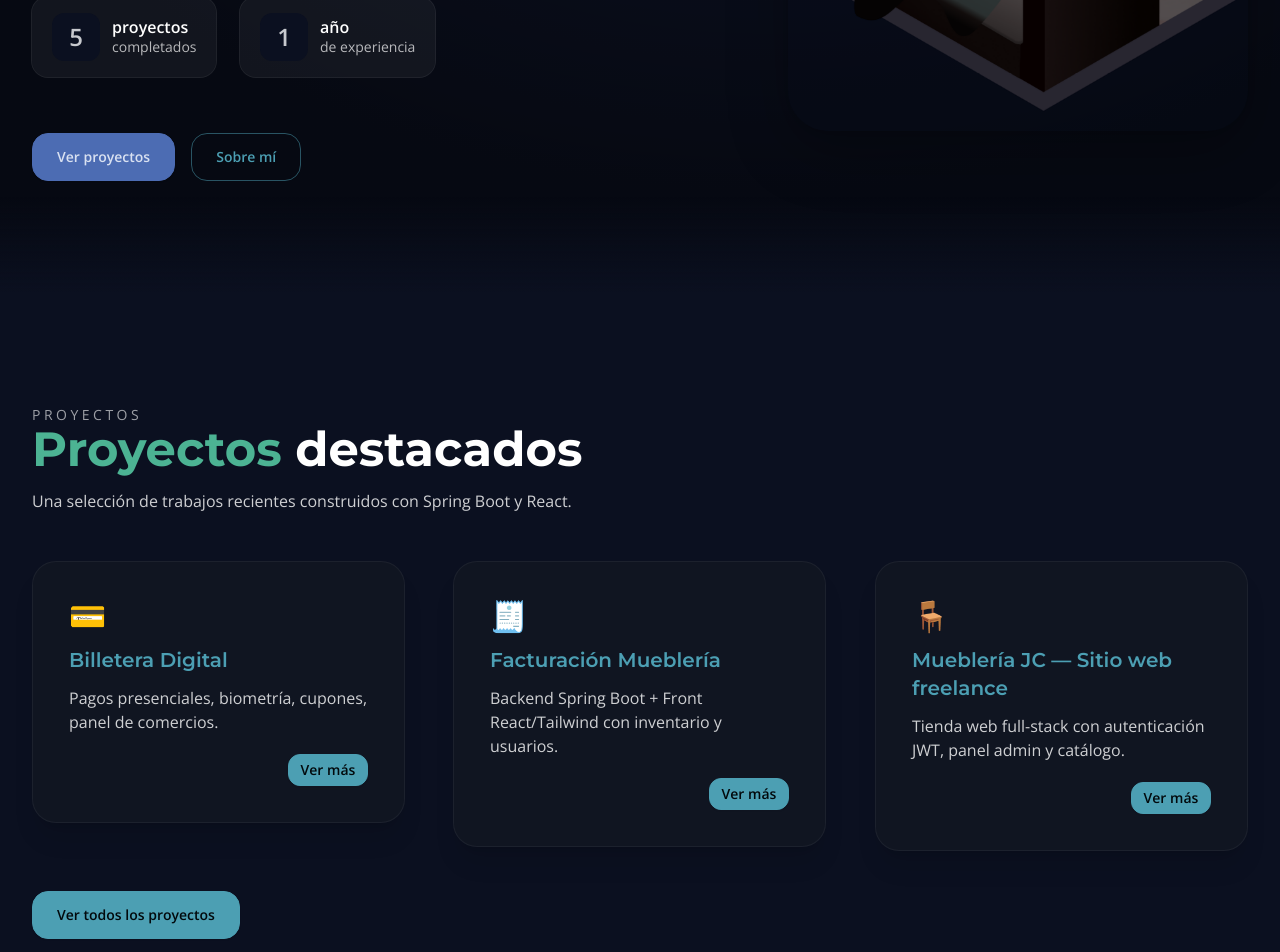
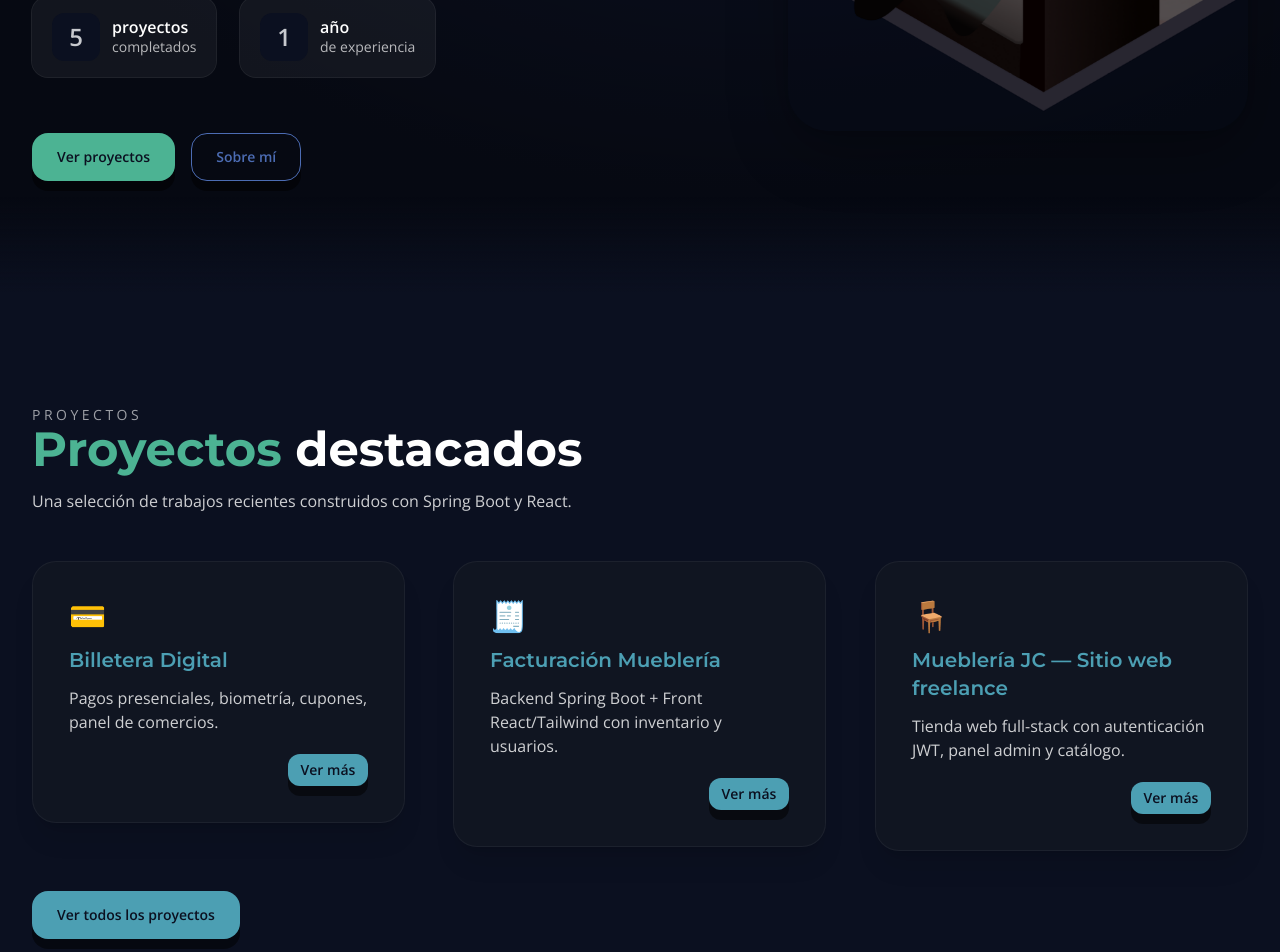
Before and after one commit to isaacjicar/isaacjicar.github.io, a React (Vite) app in the folder portafolio2025/: page / in a window 1280 px wide. Shown: the part 680-1632 px from the top of the page. Built offline with nearby package versions, Linux system fonts and the light colour scheme.

Commit message:
se hacen cambios para que funcione correctamente el workFlow

```diff
--- a/portafolio2025/src/module/Home/Components/projects/ProjectsSection.jsx
+++ b/portafolio2025/src/module/Home/Components/projects/ProjectsSection.jsx
@@ -51,7 +51,7 @@ export default function ProjectsSection({ t, lang }) {
 
   return (
     <section id="projects" className="section-shell-wide">
-      {/* Header */}
+
       <div className="mb-10 md:mb-12">
         <p className="eyebrow">{t.projectsTag}</p>
 
@@ -63,7 +63,6 @@ export default function ProjectsSection({ t, lang }) {
         <p className="section-subtitle">{t.projectsDesc}</p>
       </div>
 
-      {/* Cards */}
       <div className="grid gap-8 md:gap-10 xl:gap-12 md:grid-cols-3">
         {projects.map((p, idx) => (
           <Reveal key={p.title} delay={`${150 + idx * 120}ms`} dur="700ms">
@@ -72,7 +71,6 @@ export default function ProjectsSection({ t, lang }) {
         ))}
       </div>
 
-      {/* Botón “Ver todos los proyectos” */}
       <div className="mt-10">
         <Link to="/works" className="btn-section-secondary">
           {t.projectsBtnAll}
--- a/portafolio2025/src/shared/data/socials.js
+++ b/portafolio2025/src/shared/data/socials.js
@@ -1,5 +1,4 @@
-
-import { FaLinkedinIn, FaGithub, FaEnvelope } from "react-icons/fa";
+import { FaLinkedinIn, FaGithub, FaEnvelope,FaWhatsapp } from "react-icons/fa";
 
 export const defaultSocials = [
   {
@@ -7,20 +6,29 @@ export const defaultSocials = [
     label: "LinkedIn",
     href: "https://www.linkedin.com/in/isaac-jimenez-a5b143197",
     icon: FaLinkedinIn,
-    color: "#4C9FB3", // secundario
+    color: "#4C9FB3",
   },
+
   {
     id: "github",
     label: "GitHub",
     href: "https://github.com/isaacjicar",
     icon: FaGithub,
-    color: "#4CB393", // acento
+    color: "#4CB393",
+  },
+
+  {
+    id: "correo",
+    label: "Email",
+    href: "mailto:isaacjiemmenez@gmail.com",
+    icon: FaEnvelope,
+    color: "#4C6CB3",
   },
   {
-    id: "email",
-    label: "Correo",
-    href: "mailto:isaacjiemmenez@gmail.com",
-    icon: FaEnvelope,
-    color: "#4C6CB3", // primario
-  },
+    id: "Numero",
+    label: "Whatsapp",
+    href: "https://wa.me/50663270092?",
+    icon: FaWhatsapp,
+    color: "#4C6C48", //
+  }
 ];
--- a/portafolio2025/src/styles/buttons.css
+++ b/portafolio2025/src/styles/buttons.css
@@ -13,13 +13,44 @@
            px-5 py-4 ring-1 ring-white/10;
   }
 
-  .btn-cta-main {
-    @apply btn btn-primary rounded-2xl px-6 normal-case font-semibold;
+   .btn-cta-main {
+    @apply btn rounded-2xl px-6 normal-case font-semibold
+           shadow-[0_10px_0_rgba(0,0,0,0.5)]
+           transition-transform;
+
+    background-color: var(--color-accent);
+    border-color: transparent;
+    color: #0b1020;
+  }
+    .btn-cta-main:hover {
+    @apply translate-y-[2px];
+    box-shadow: 0 6px 0 rgba(0, 0, 0, 0.5);
   }
 
-  .btn-ghost-secondary {
-    @apply btn btn-outline border-secondary/50 text-secondary
-           hover:border-secondary rounded-2xl normal-case px-6;
+  .btn-cta-main:active {
+    @apply translate-y-[3px];
+    box-shadow: 0 3px 0 rgba(0, 0, 0, 0.6);
+    background-color: var(--color-accent);
+  }
+
+   .btn-ghost-secondary {
+    @apply btn btn-outline rounded-2xl normal-case px-6 font-semibold
+           shadow-[0_10px_0_rgba(0,0,0,0.5)]
+           transition-transform;
+    border-color: var(--color-primary);
+    color: var(--color-primary);
+  }
+
+  .btn-ghost-secondary:hover {
+    @apply translate-y-[2px];
+     color: var(--color-accent);
+    box-shadow: 0 6px 0 rgba(0, 0, 0, 0.5);
+    background-color: rgba(76, 108, 179, 0.15);
+  }
+
+  .btn-ghost-secondary:active {
+    @apply translate-y-[3px];
+    box-shadow: 0 3px 0 rgba(0, 0, 0, 0.6);
   }
 
   .chip-stat {
@@ -28,11 +59,42 @@
   }
 
   .btn-card-secondary {
-    @apply btn btn-sm btn-secondary rounded-xl;
+    @apply btn btn-sm btn-secondary rounded-xl
+       shadow-[0_10px_0_rgba(0,0,0,0.5)]
+           transition-transform;
+           background-color: var(--color-secondary);
+           border-color: transparent;
+           color: #0b1020;
+  }
+
+  .btn-card-secondary:hover {
+    @apply translate-y-[2px];
+    box-shadow: 0 6px 0 rgba(0, 0, 0, 0.5);
+  }
+
+  .btn-card-secondary:active {
+    @apply translate-y-[3px];
+    box-shadow: 0 3px 0 rgba(0, 0, 0, 0.6);
+    background-color: var(--color-accent);
   }
 
   .btn-section-secondary {
-    @apply btn btn-secondary rounded-2xl normal-case px-6;
+    @apply btn btn-secondary rounded-2xl normal-case px-6
+           shadow-[0_10px_0_rgba(0,0,0,0.5)]
+           transition-transform;
+           background-color: var(--color-secondary);
+           border-color: transparent;
+           color: #0b1020;
+  }
+  .btn-section-secondary:hover {
+    @apply translate-y-[2px];
+    box-shadow: 0 6px 0 rgba(0, 0, 0, 0.5);
+  }
+
+  .btn-section-secondary:active {
+    @apply translate-y-[3px];
+    box-shadow: 0 3px 0 rgba(0, 0, 0, 0.6);
+    background-color: var(--color-accent);
   }
 
   .btn-cta-primary {
```
